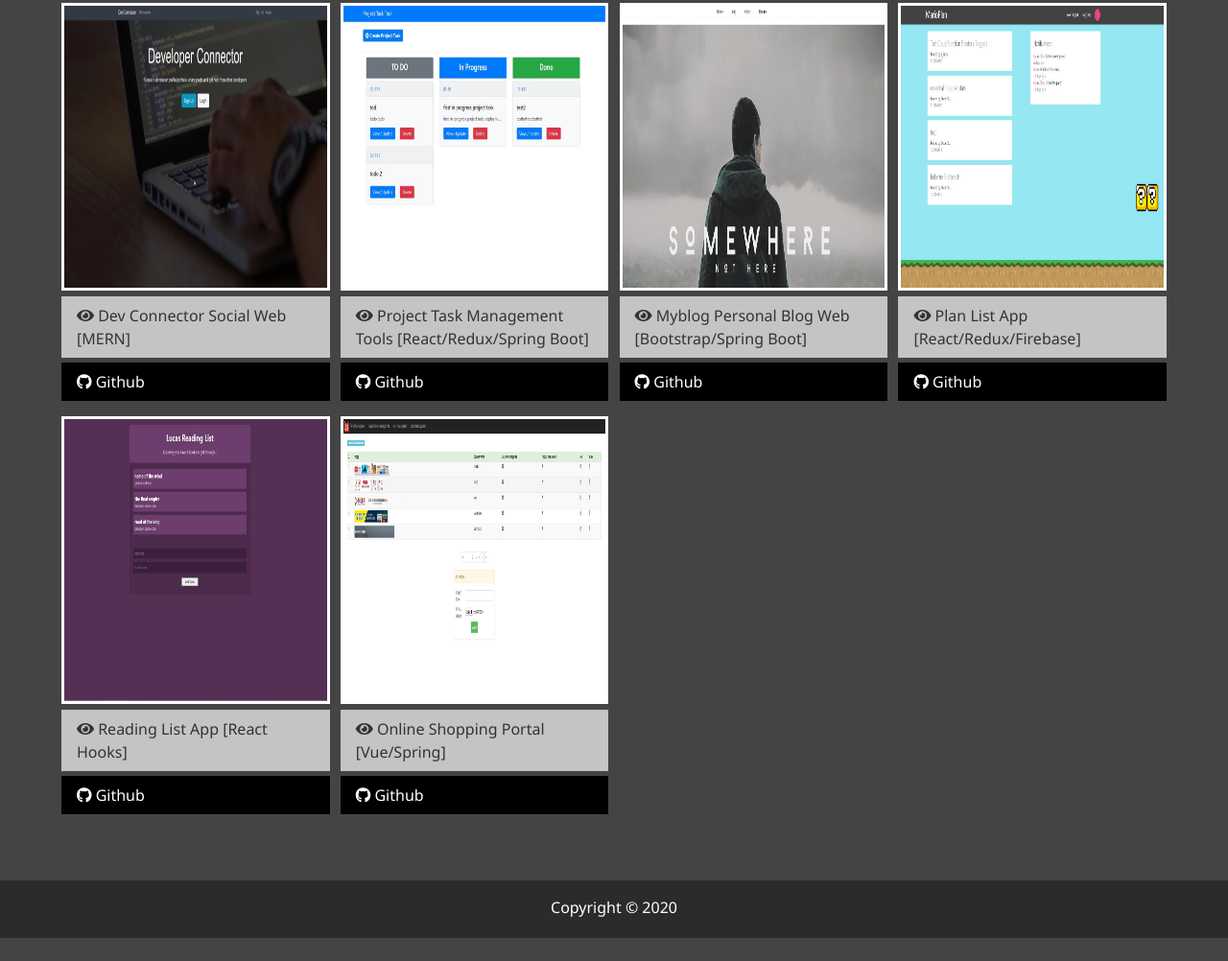
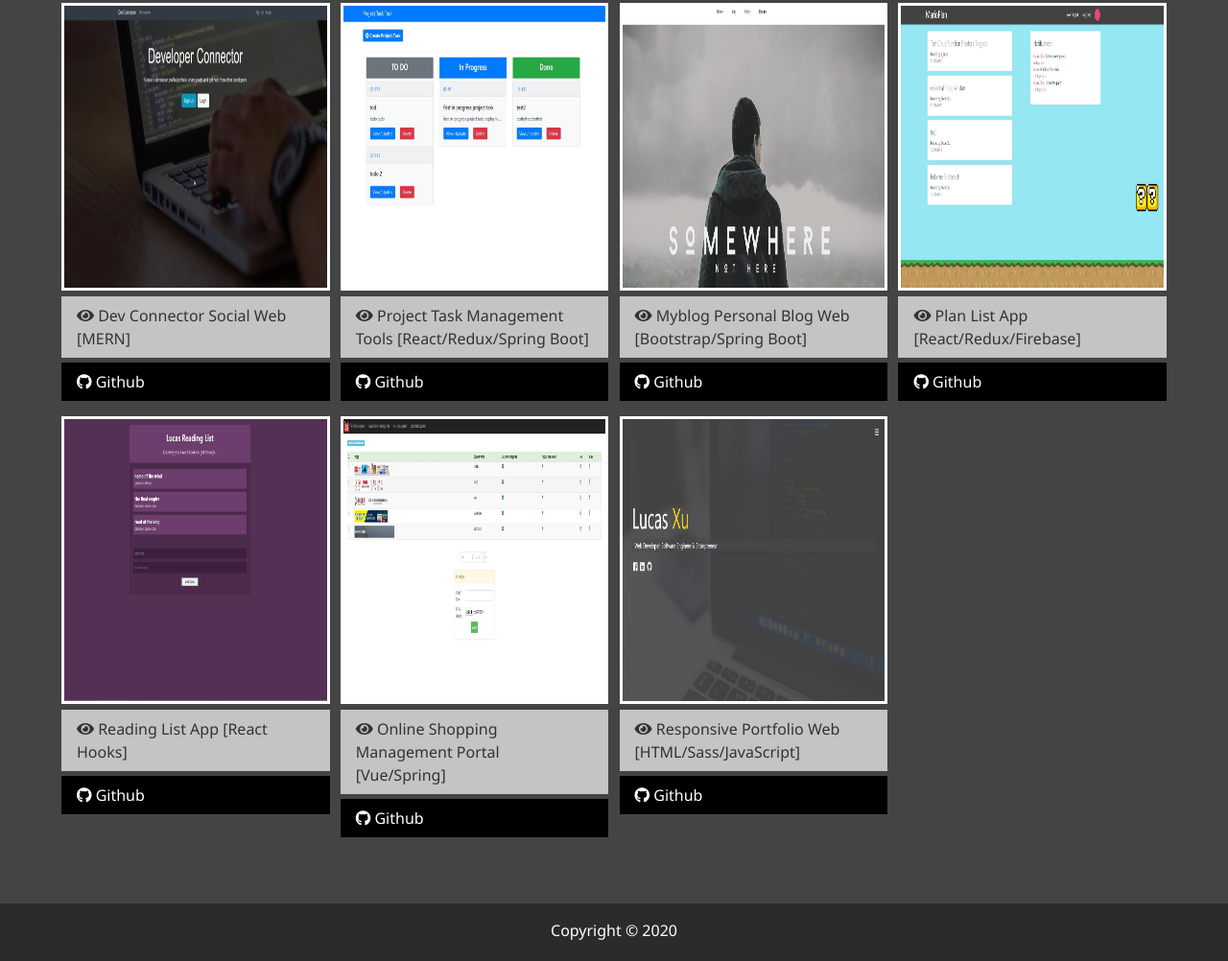
Before and after one commit to desperatecat/modern_portfolio_website, a website: page dist/work.html in a window 1280 px wide. Shown: the part 279-1281 px from the top of the page at 96% size. Before the commit the page ends 1257 px from the top, so only its background shows below. Drawn offline with Linux system fonts and the light colour scheme.

Commit message:
add project

```diff
--- a/dist/work.html
+++ b/dist/work.html
@@ -180,10 +180,33 @@
             />
           </a>
           <a href="#" class="btn-light">
-            <i class="fas fa-eye"></i> Online Shopping Portal [Vue/Spring]
+            <i class="fas fa-eye"></i> Online Shopping Management Portal
+            [Vue/Spring]
           </a>
           <a
             href="https://github.com/desperatecat/ShoppingPortal_Vue_Springboot_Project"
+            class="btn-dark"
+          >
+            <i class="fab fa-github"></i> Github
+          </a>
+        </div>
+        <div class="item">
+          <a
+            href="https://desperatecat.github.io/modern_portfolio_website/img/projects/project7.jpg"
+          >
+            <img
+              src="img/projects/project7.jpg"
+              height="300"
+              width="400"
+              alt="Project"
+            />
+          </a>
+          <a href="#" class="btn-light">
+            <i class="fas fa-eye"></i> Responsive Portfolio Web
+            [HTML/Sass/JavaScript]
+          </a>
+          <a
+            href="https://github.com/desperatecat/modern_portfolio_website"
             class="btn-dark"
           >
             <i class="fab fa-github"></i> Github
```
Also changed, not shown: dist/img/projects/project7.jpg (added).
